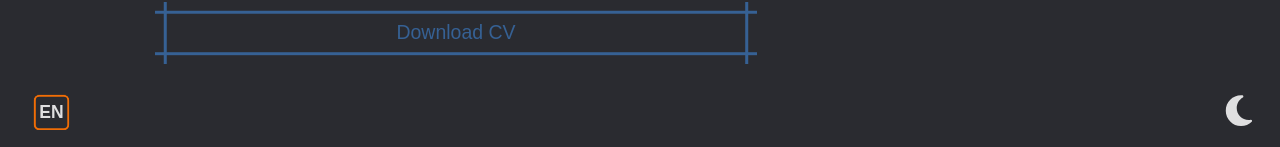
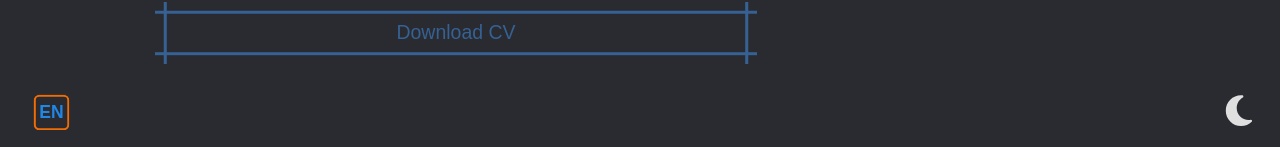
Before and after one commit to EmirDelicR/curriculum-v2, a React (Vite) app: page / in a window 1280 px wide. Shown: the part 650-797 px from the top of the page. Built offline with nearby package versions, Linux system fonts and the light colour scheme.

Commit message:
Fix buttons

```diff
--- a/src/UI/components/buttons/languageSwitcher/LanguageSwitcher.scss
+++ b/src/UI/components/buttons/languageSwitcher/LanguageSwitcher.scss
@@ -33,7 +33,7 @@ $ls-translate-z-value: 1em;
     align-items: center;
     justify-content: center;
     font-weight: bold;
-    color: var(--text-color);
+    color: var(--light-blue);
     border-radius: 15%;
     background: var(--page-background);
     scale: 0.9;
--- a/src/UI/components/buttons/pwaInstall/PwaInstall.scss
+++ b/src/UI/components/buttons/pwaInstall/PwaInstall.scss
@@ -13,7 +13,7 @@ $pwa-box-size: 2em;
     border-radius: 4px;
     height: $pwa-box-size;
     background: var(--page-background);
-    color: var(--text-color);
+    color: var(--light-blue);
     text-transform: uppercase;
     scale: 0.9;
     transition: scale 0.3s ease-in-out;
```
